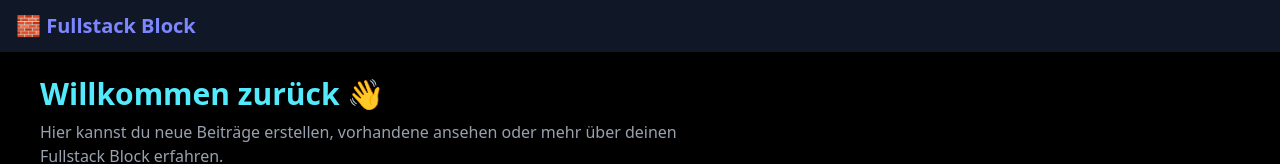
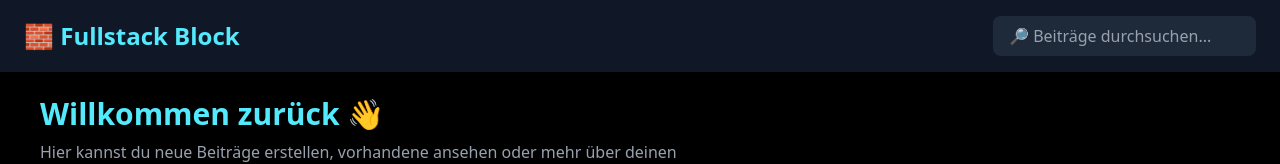
Before and after one commit to RykMC/Projekt7_FullstackBlock, a React (Vite) app: page / in a window 1280 px wide. Shown: the top 164 px of the page. Built offline with nearby package versions, Linux system fonts and the light colour scheme; no server answers.

Commit message:
added a searchbar in the navbar

```diff
--- a/src/components/Navbar.jsx
+++ b/src/components/Navbar.jsx
@@ -1,17 +1,28 @@
-import { Link } from "react-router-dom";
-import { useState } from "react";
+import { useSearchParams } from "react-router-dom";
 
 export default function Navbar() {
-  const [menuOpen, setMenuOpen] = useState(false);
+  const [searchParams, setSearchParams] = useSearchParams();
+
+  const handleChange = (e) => {
+    const query = e.target.value;
+    if (query) {
+      setSearchParams({ search: query });
+    } else {
+      setSearchParams({});
+    }
+  };
 
   return (
-    <header className="bg-gray-900 text-white sticky top-0 z-50 shadow-md">
-      <div className="max-w-7xl mx-auto px-4 py-3 flex items-center justify-between">
-        {/* Logo */}
-        <Link to="/" className="text-xl font-bold text-indigo-400">
-          🧱 Fullstack Block
-        </Link>
-      </div>
-    </header>
+    <nav className="bg-gray-900 px-6 py-4 flex justify-between items-center shadow-md">
+      <h1 className="text-2xl font-bold text-cyan-300">🧱 Fullstack Block</h1>
+
+      <input
+        type="text"
+        placeholder="🔎 Beiträge durchsuchen..."
+        value={searchParams.get("search") || ""}
+        onChange={handleChange}
+        className="rounded-lg px-4 py-2 bg-gray-800 text-white placeholder-gray-400 focus:outline-none focus:ring-2 focus:ring-cyan-400"
+      />
+    </nav>
   );
 }
--- a/src/pages/Home.jsx
+++ b/src/pages/Home.jsx
@@ -1,10 +1,22 @@
 import { useEffect, useState } from "react";
 import { Link } from "react-router-dom";
 import CreatePostPage from "./CreatePostPage";
+import { useSearchParams } from "react-router-dom";
 
 export default function Home() {
+  const [searchParams] = useSearchParams();
+  const searchQuery = searchParams.get("search")?.toLowerCase() || "";
+
+  const [posts, setPosts] = useState([]);
+
+  const filteredPosts = posts.filter(
+    (post) =>
+      post.title.toLowerCase().includes(searchQuery) ||
+      post.content.toLowerCase().includes(searchQuery) ||
+      post.author.toLowerCase().includes(searchQuery)
+  );
   const [isModalOpen, setModalOpen] = useState(false);
-  const [posts, setPosts] = useState([]);
+  // const [posts, setPosts] = useState([]);
   const addPost = async (newPost) => {
     setPosts((prevPosts) => [newPost, ...prevPosts]);
   };
@@ -46,7 +58,12 @@ export default function Home() {
             <p className="text-gray-400">Noch keine Beiträge vorhanden.</p>
           ) : (
             <div className="grid grid-cols-1 md:grid-cols-2 lg:grid-cols-4 gap-4">
-              {posts.map((post, index) => (
+              {/* ..Search/Filter-Function.. */}
+              {filteredPosts.length === 0 ? (
+                <p className="text-gray-400">Keine Beiträge gefunden.</p>
+              ) : (
+                filteredPosts.map((post, index) => (
+                  // {posts.map((post, index) => (
                   <div key={index} className="bg-gray-800 p-4 rounded shadow">
                     <Link to={`/posts/${post.id}`} className="block">
                       <h3 className="text-amber-300 font-bold hover:text-amber-200 transition">
@@ -72,7 +89,8 @@ export default function Home() {
                       </div>
                     </Link>
                   </div>
-              ))}
+                ))
+              )}
             </div>
           )}
         </div>
```
Lines whose indentation alone changed are shown as unchanged.
